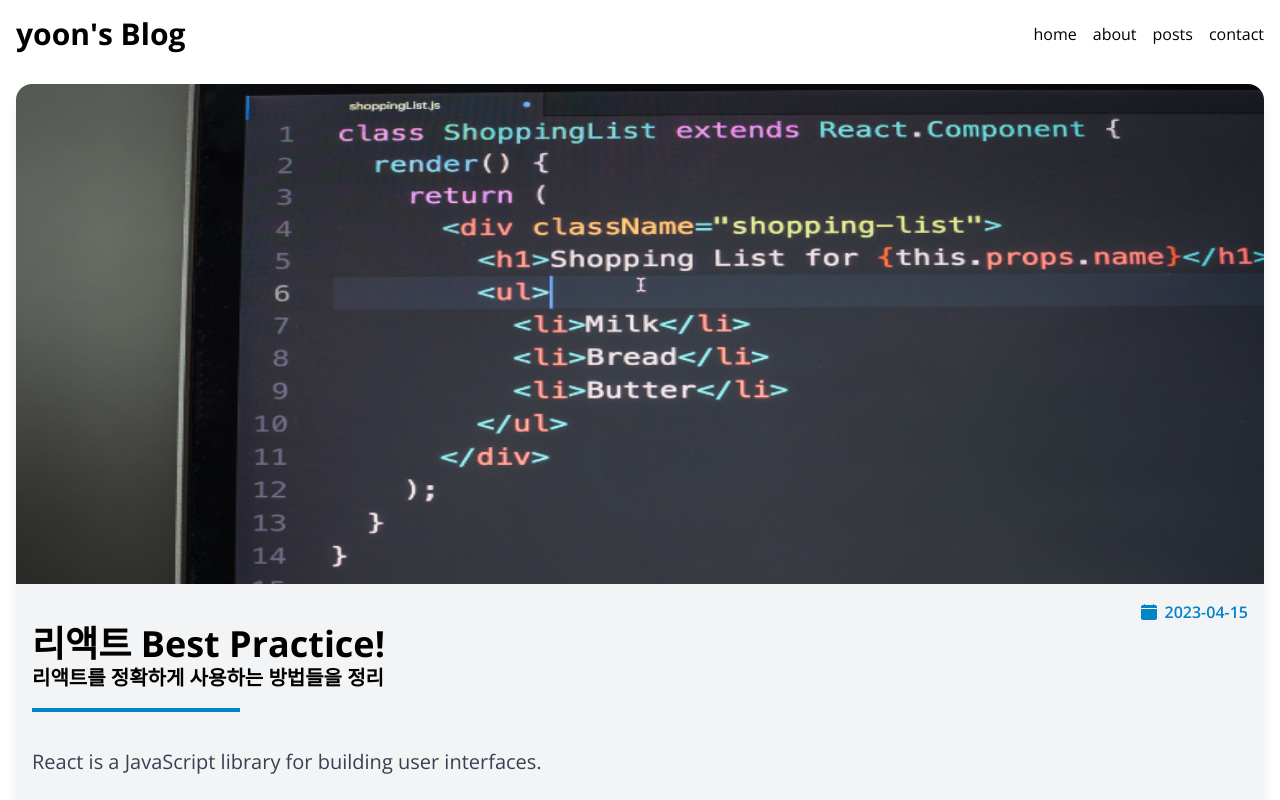
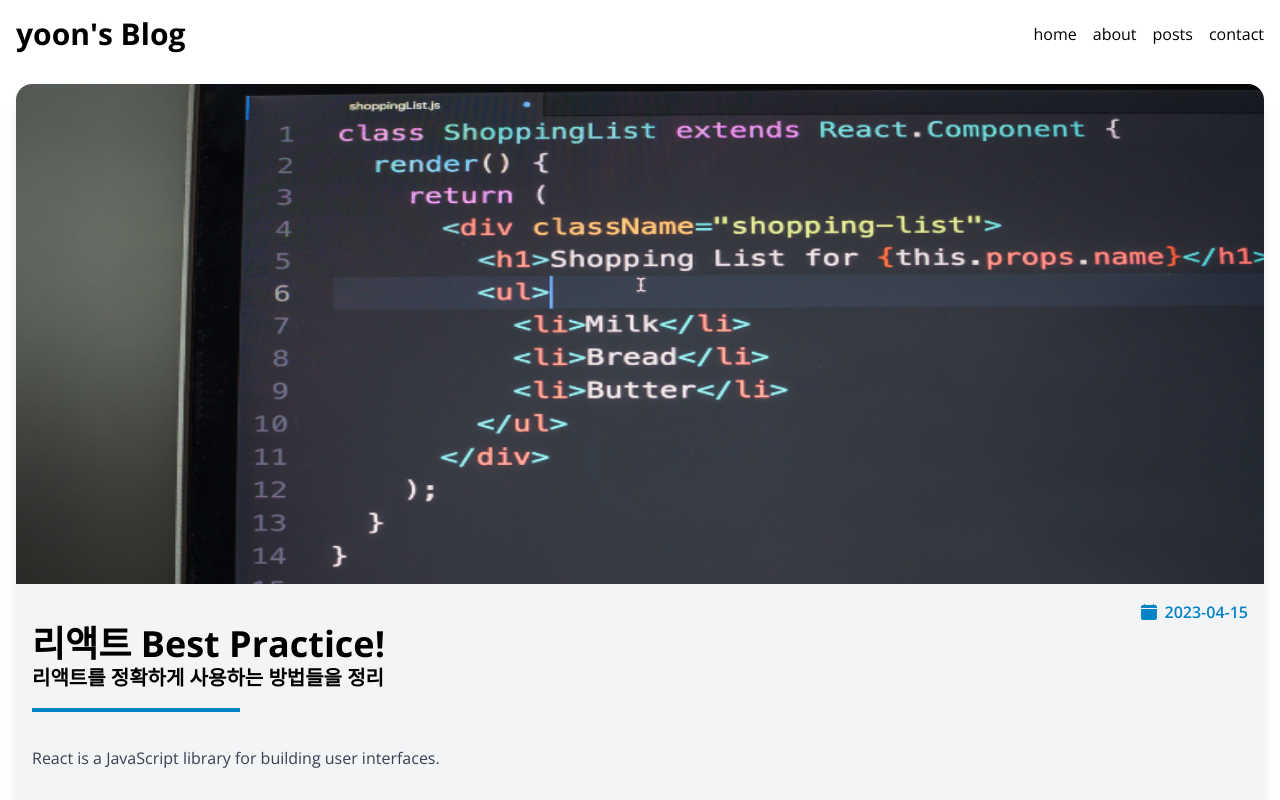
Before and after one commit to eeeyooon/Nextjs-Blog, a Next.js app: page /posts/best-react-practices in a window 1280 px wide. Built offline with nearby package versions, Linux system fonts and the light colour scheme.

Commit message:
style: 코드 문법 하이라이트 적용 및 img태그 Image컴포넌트로 변경 코드 추가

```diff
--- a/src/components/MarkdownViewer.tsx
+++ b/src/components/MarkdownViewer.tsx
@@ -1,10 +1,46 @@
-import Markdown from "react-markdown";
+"use client";
+import ReactMarkdown from "react-markdown";
 import remarkGfm from "remark-gfm";
+import { Prism as SyntaxHighlighter } from "react-syntax-highlighter";
+import { materialDark } from "react-syntax-highlighter/dist/esm/styles/prism";
+import Image from "next/image";
 
 export default function MarkdownViewer({ content }: { content: string }) {
   return (
-    <Markdown className="prose lg:prose-xl" remarkPlugins={[remarkGfm]}>
+    <ReactMarkdown
+      className="prose max-w-none"
+      remarkPlugins={[remarkGfm]}
+      components={{
+        code({ node, className, children, ...props }) {
+          const match = /language-(\w+)/.exec(className || "");
+          return match ? (
+            <SyntaxHighlighter
+              language={match[1]}
+              PreTag="div"
+              {...props}
+              ref={null}
+              style={materialDark}
+            >
+              {String(children).replace(/\n$/, "")}
+            </SyntaxHighlighter>
+          ) : (
+            <code className={className} {...props}>
+              {children}
+            </code>
+          );
+        },
+        img: (image) => (
+          <Image
+            className="w-full max-h-60 object-cover"
+            src={image.src || ""}
+            alt={image.alt || ""}
+            width={500}
+            height={350}
+          />
+        ),
+      }}
+    >
       {content}
-    </Markdown>
+    </ReactMarkdown>
   );
 }
```
